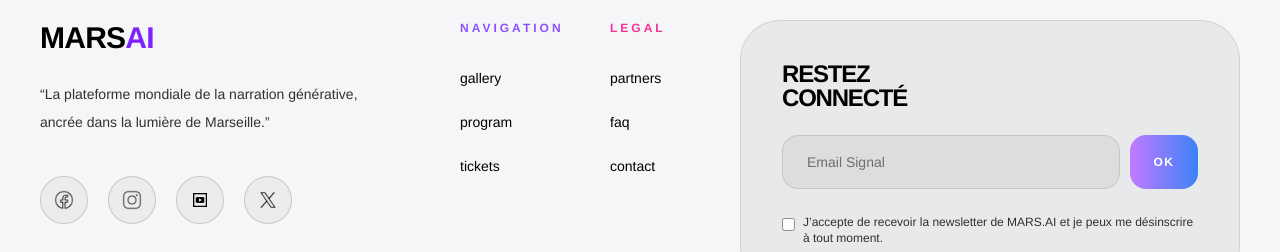
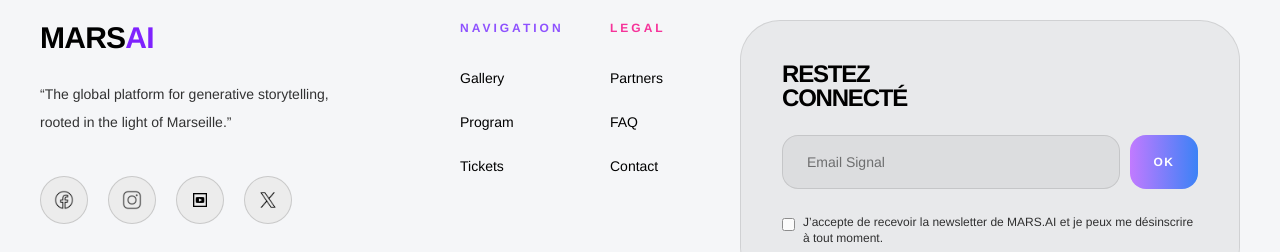
Before and after one commit to LorianaD/project_marsai-bordeaux-groupe_LVETM, a React (Vite) app in the folder front/: page /admin/distribution-jury in a window 1280 px wide. Shown: the part 964-1216 px from the top of the page. Built offline with nearby package versions, Linux system fonts and the light colour scheme; no server answers.

Commit message:
add sectionConceptForm

```diff
--- a/front/src/components/Layout/Footer.jsx
+++ b/front/src/components/Layout/Footer.jsx
@@ -30,14 +30,14 @@
           <div>
             <Link to="/">
               <h2 className="text-3xl font-semibold tracking-tight">
-                MARS<span className="text-violet-600">AI</span>
+                {t("brand.logo1")}
+                <span className="text-violet-600">{t("brand.logo2")}</span>
               </h2>
             </Link>
 
-            {/* ✅ Texte exact maquette */}
+            {/* Texte exact maquette */}
             <p className="mt-6 max-w-[320px] text-sm italic leading-7 text-black/80 dark:text-white/80">
-              “La plateforme mondiale de la narration générative,
-              ancrée dans la lumière de Marseille.”
+              {t("brand.quote")}
             </p>
 
             {/* SOCIAL */}
@@ -76,26 +76,26 @@
             {/* NAVIGATION */}
             <div>
               <h3 className="text-xs font-semibold tracking-[0.25em] text-violet-500 uppercase">
-                {t("navigation")}
+                {t("sections.navigation")}
               </h3>
 
               <ul className="mt-8 space-y-6 text-sm">
-                <li><Link to="/gallery">{t("gallery")}</Link></li>
-                <li><Link to="/events">{t("program")}</Link></li>
-                <li><Link to="/events">{t("tickets")}</Link></li>
+                <li><Link to="/gallery">{t("links.gallery")}</Link></li>
+                <li><Link to="/events">{t("links.program")}</Link></li>
+                <li><Link to="/events">{t("links.tickets")}</Link></li>
               </ul>
             </div>
 
             {/* LEGAL */}
             <div>
               <h3 className="text-xs font-semibold tracking-[0.25em] text-pink-500 uppercase">
-                {t("legal")}
+                {t("sections.legal")}
               </h3>
 
               <ul className="mt-8 space-y-6 text-sm">
-                <li><Link to="/partner">{t("partners")}</Link></li>
-                <li><Link to="/faq">{t("faq")}</Link></li>
-                <li><Link to="/contact">{t("contact")}</Link></li>
+                <li><Link to="/partner">{t("links.partners")}</Link></li>
+                <li><Link to="/faq">{t("links.faq")}</Link></li>
+                <li><Link to="/contact">{t("links.contact")}</Link></li>
               </ul>
             </div>
 
@@ -115,7 +115,7 @@
         <div className="mt-[30px] flex items-center justify-between opacity-70">
 
           <span className="text-[10px] font-bold tracking-[5px] uppercase">
-            © 2026 MARS.AI PROTOCOL · MARSEILLE HUB
+            {t("bottom.copyright")}
           </span>
 
           <div className="flex items-center gap-[48px]">
@@ -127,7 +127,7 @@
               to="/legal"
               className="text-[10px] font-bold tracking-[5px] uppercase"
             >
-              {t("legal")}
+              {t("links.legal")}
             </Link>
           </div>
 
--- a/front/src/i18n/index.js
+++ b/front/src/i18n/index.js
@@ -5,11 +5,11 @@
 import headerFR from "./locales/fr/header.json";
 import headerEN from "./locales/en/header.json";
 
-import footerFR from "./locales/fr/footer.json";
-import footerEN from "./locales/en/footer.json";
-
 import homeFR from "./locales/fr/home.json";
 import homeEN from "./locales/en/home.json";
+
+import footerEN from "./locales/en/footer.json";
+import footerFR from "./locales/fr/footer.json";
 
 import detailvideoFR from "./locales/fr/detailvideo.json";
 import detailvideoEN from "./locales/en/detailvideo.json";
@@ -26,18 +26,17 @@
     resources: {
       fr: {
         header: headerFR,
+        home: homeFR,
         footer: footerFR,
-        home: homeFR,
         detailvideo: detailvideoFR,
       },
       en: {
         header: headerEN,
+        home: homeEN,
         footer: footerEN,
-        home: homeEN,
         detailvideo: detailvideoEN,
       },
     },
-
 
     ns: ["header", "footer", "home", "detailvideo"],
     defaultNS: "home",
--- a/front/src/i18n/locales/en/footer.json
+++ b/front/src/i18n/locales/en/footer.json
@@ -1,5 +1,7 @@
 {
   "brand": {
+    "logo1": "MARS",
+    "logo2": "AI",
     "quote": "“The global platform for generative storytelling, rooted in the light of Marseille.”"
   },
   "sections": {
--- a/front/src/i18n/locales/en/home.json
+++ b/front/src/i18n/locales/en/home.json
@@ -3,6 +3,7 @@
       "title_main": "MARS",
       "title_accent":"AI",
       "protocol": "the 2026 temporal protocol",
+      "protocol_icon":"../src/assets/imgs/icones/iconStars.svg",
       "tagline_before": "Imagine",
       "tagline_highlight": "Futures",
       "tagline_after": "worth imagining",
--- a/front/src/i18n/locales/fr/footer.json
+++ b/front/src/i18n/locales/fr/footer.json
@@ -1,5 +1,7 @@
 {
   "brand": {
+    "logo1": "MARS",
+    "logo2": "AI",
     "quote": "“La plateforme mondiale de la narration générative, ancrée dans la lumière de Marseille.”"
   },
   "sections": {
```
Also changed, not shown: 1 other file (tests, documents, lock files or other folders).
